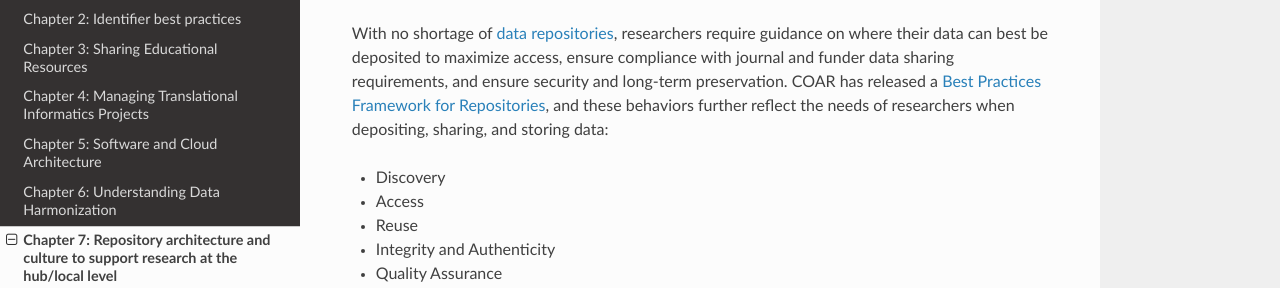
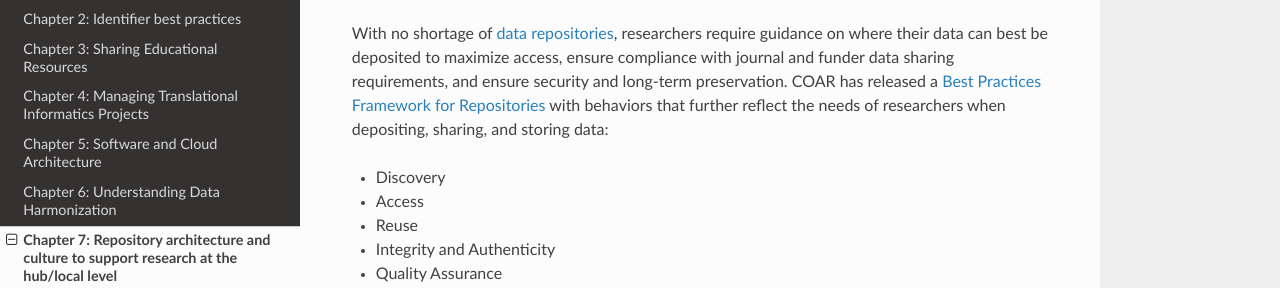
Before and after one commit to data2health/informatics-playbook, a Sphinx documentation site: the page built from docs/chapters/chapter_7.md, in a window 1280 px wide and 900 px high, scrolled down 1349 px. Shown: the part 162-450 px from the top of the window. Built offline with Sphinx 7.4.7 and the Read the Docs theme 2.0.0, drawn with Linux system fonts in a browser that asks for light colours.

Commit message:
Update chapter_7.md

```diff
--- a/docs/chapters/chapter_7.md
+++ b/docs/chapters/chapter_7.md
@@ -21,7 +21,7 @@ In the United States, open science and [FAIR](https://www.force11.org/group/fair
 
  ***“Sharing scientific data helps validate research results, enables researchers to combine data types to strengthen analyses, facilitates reuse of hard to generate data or data from limited sources, and accelerates ideas for future research inquiries.”***
 
-With no shortage of [data repositories](https://journals.plos.org/plosone/s/data-availability#loc-recommended-repositories), researchers require guidance on where their data can best be deposited to maximize access, ensure compliance with journal and funder data sharing requirements, and ensure security and long-term preservation. COAR has released a [Best Practices Framework for Repositories](https://www.coar-repositories.org/coar-community-framework-for-good-practices-in-repositories/), and these behaviors further reflect the needs of researchers when depositing, sharing, and storing data:
+With no shortage of [data repositories](https://journals.plos.org/plosone/s/data-availability#loc-recommended-repositories), researchers require guidance on where their data can best be deposited to maximize access, ensure compliance with journal and funder data sharing requirements, and ensure security and long-term preservation. COAR has released a [Best Practices Framework for Repositories](https://www.coar-repositories.org/coar-community-framework-for-good-practices-in-repositories/) with behaviors that further reflect the needs of researchers when depositing, sharing, and storing data:
 
 * Discovery
 * Access
```
